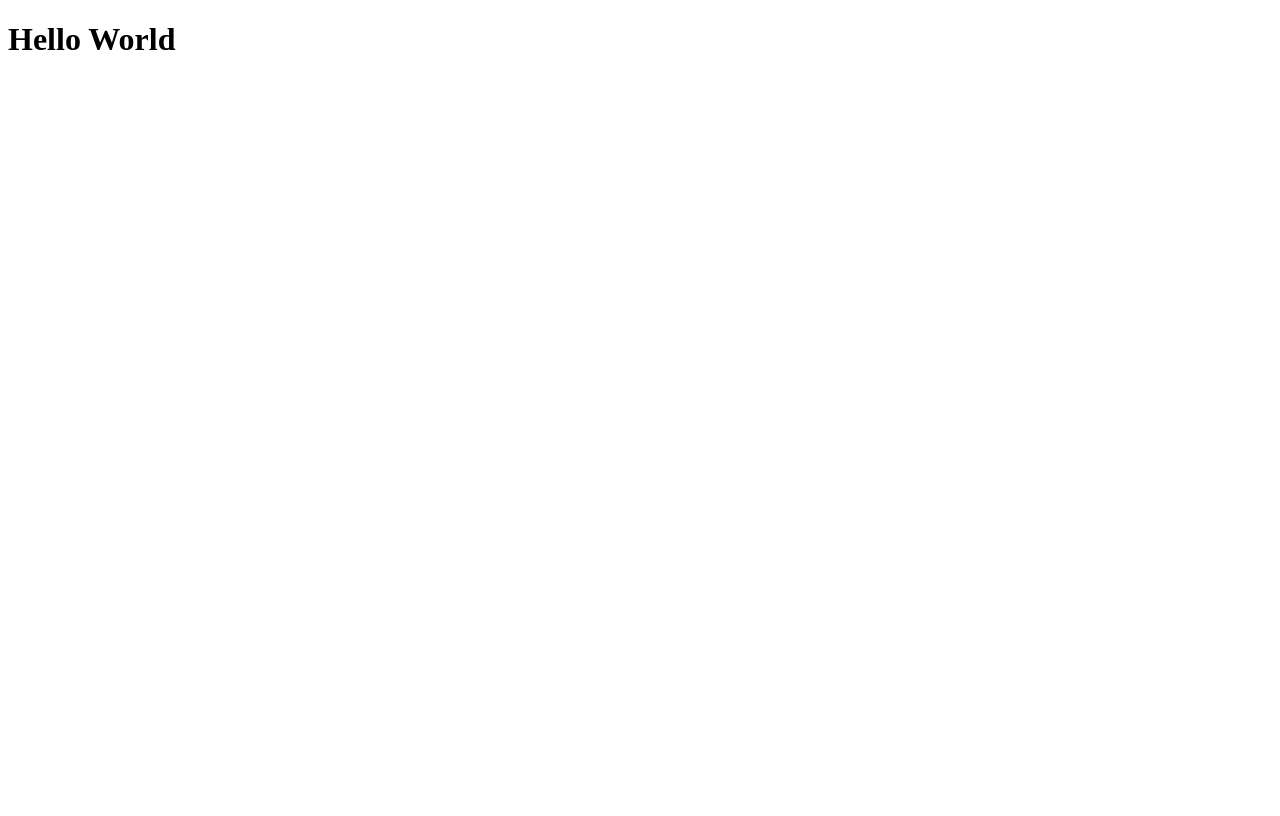
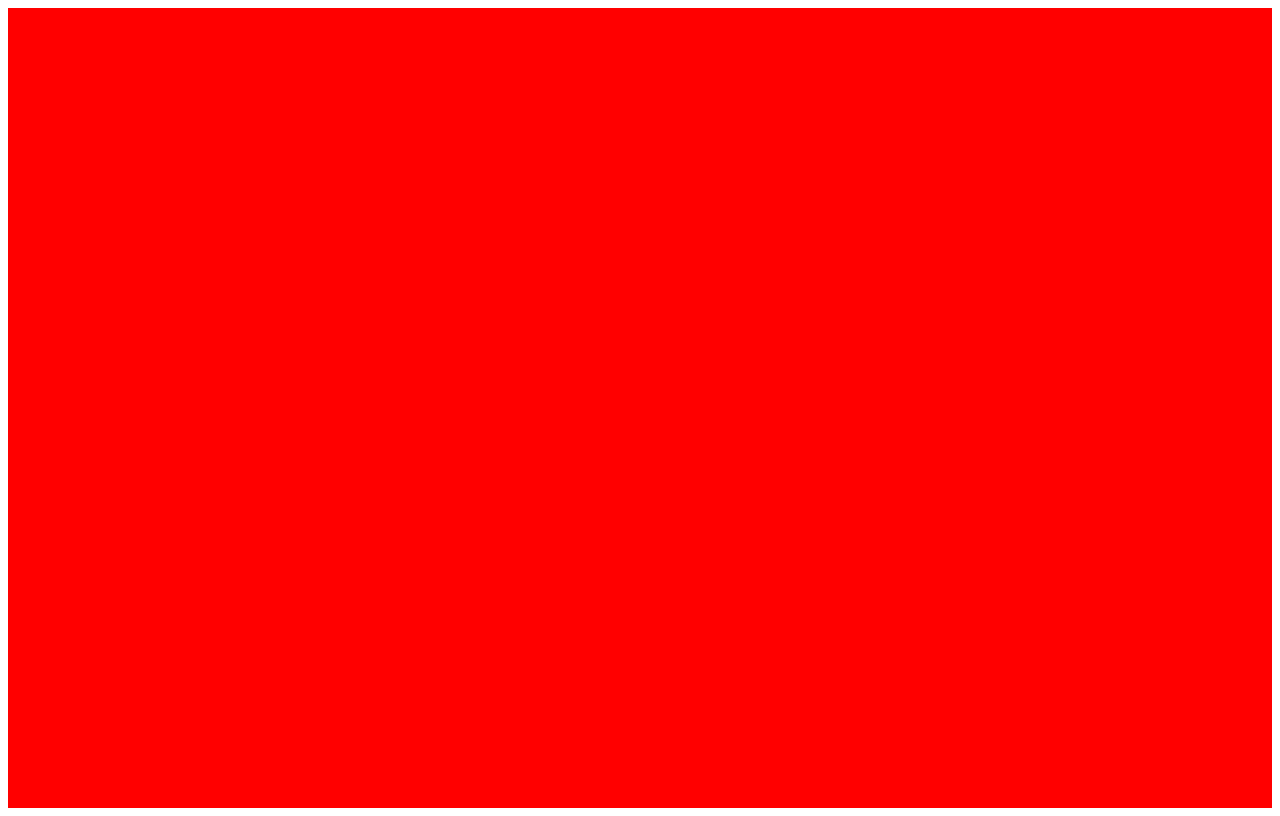
Before and after one commit to Ali-Oliaee/new-portfolio, a Next.js app: page / in a window 1280 px wide. Built offline with nearby package versions, Linux system fonts and the light colour scheme.

Commit message:
add styled components

```diff
--- a/package.json
+++ b/package.json
@@ -17,6 +17,7 @@
     "next": "13.4.2",
     "react": "18.2.0",
     "react-dom": "18.2.0",
+    "styled-components": "6.0.0-rc.1",
     "typescript": "5.0.4"
   }
 }
--- a/pages/index.tsx
+++ b/pages/index.tsx
@@ -1,5 +1,18 @@
+import {Container} from '../styles/index'
+
 export default function Home() {
   return (
-   <h1>Hello World</h1>
+   <Container>
+    <div className="glass-container">
+      <div className="header"></div>
+      <div className="content">
+        <div className="image"></div>
+        <div className="info-container">
+          <div className="title"></div>
+          <div className="description"></div>
+        </div>
+        </div>
+    </div>
+    </Container>
   )
 }
--- a/styles/index.ts
+++ b/styles/index.ts
@@ -0,0 +1,10 @@
+import styled from 'styled-components';
+
+export const Container = styled.div`
+    display: flex;
+    flex-direction: column;
+    align-items: center;
+    justify-content: center;
+    height: 100vh;
+    background: red;
+`;
```
Also changed, not shown: 1 other file (tests, documents, lock files or other folders).
